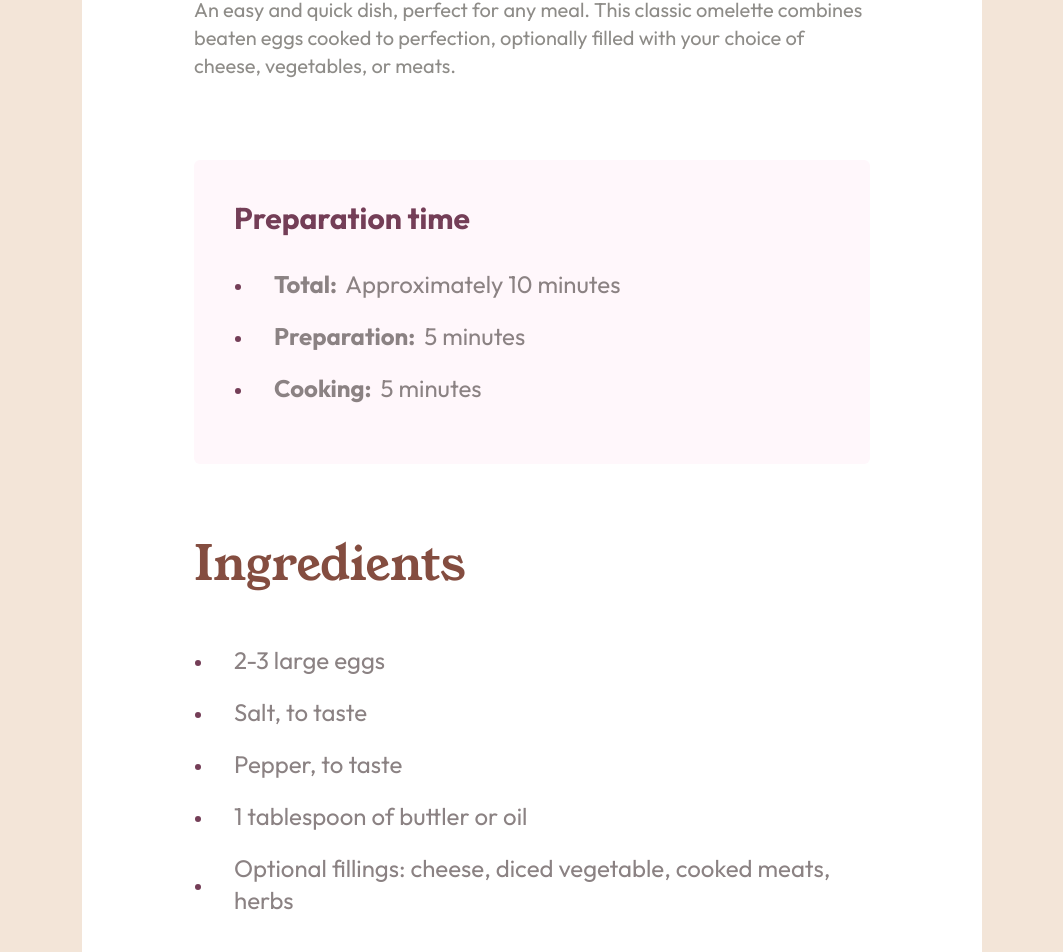
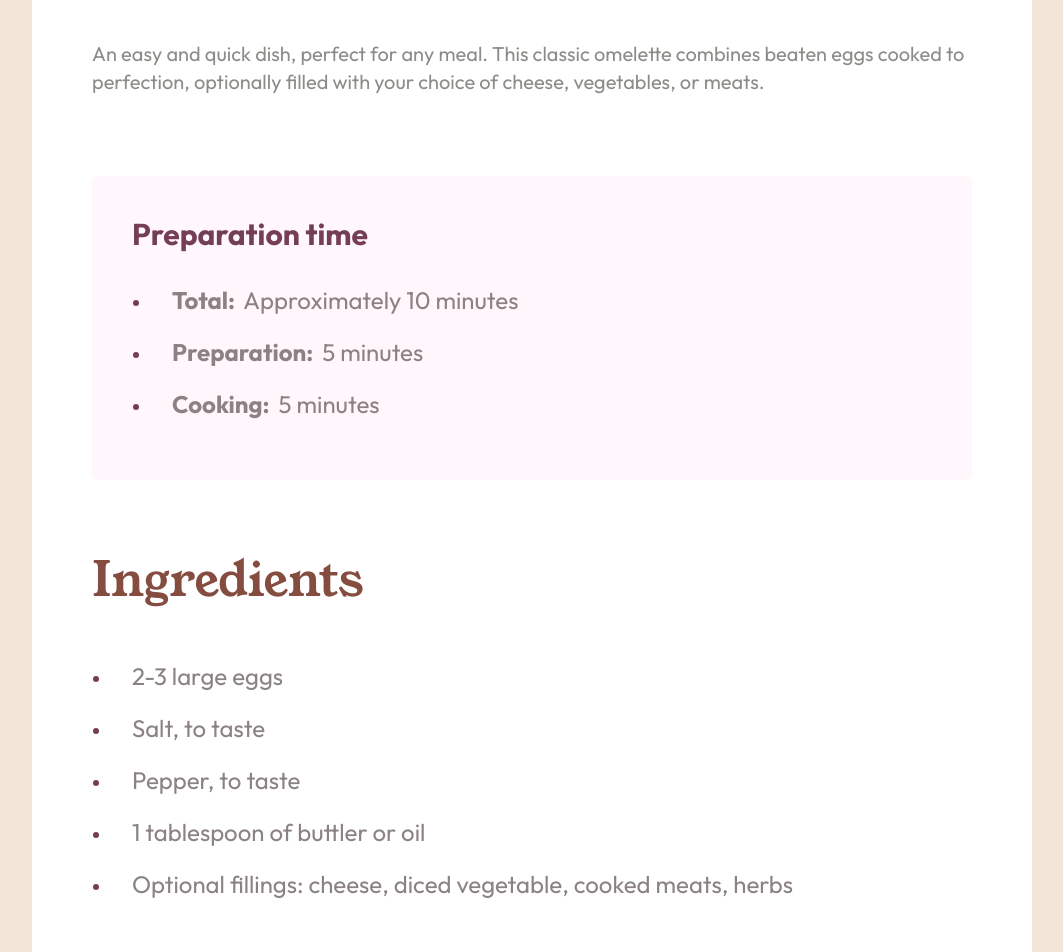
Before and after one commit to Bofi1/recipe, a plain HTML site: page index.html in a window 1280 px wide. Shown: the part 582-1534 px from the top of the page, without its empty margins (108-1171 px from the left). Drawn offline with nearby package versions, Linux system fonts and the light colour scheme.

Commit message:
first commit

```diff
--- a/index.html
+++ b/index.html
@@ -22,14 +22,14 @@
   </head>
   <body class="flex justify-center 2xl:py-25 bg-[#F3E5D8]">
     <!-- content -->
-    <div class="content flex flex-col xl:p-18 bg-white 2xl:rounded-4xl">
+    <div class="content flex flex-col xl:p-15 bg-white 2xl:rounded-4xl">
       <!-- photo -->
       <div class="w-[100%]">
         <img class="2xl:rounded-2xl w-[100%]" src="images/image.png" alt="" />
       </div>
 
       <!-- text-content -->
-      <div class="px-10 2xl:px-0">
+      <div class="px-10 xl:px-0">
         <p
           class="title young-serif-regular text-4xl mt-10 text-[#2D2B2A] xl:text-5xl lg:mt-14"
         >
--- a/styles.css
+++ b/styles.css
@@ -19,7 +19,7 @@
 .content {
   display: flex;
   justify-content: center;
-  max-width: 900px;
+  max-width: 1000px;
 }
 li::marker {
   font-size: 0.8em;
```
